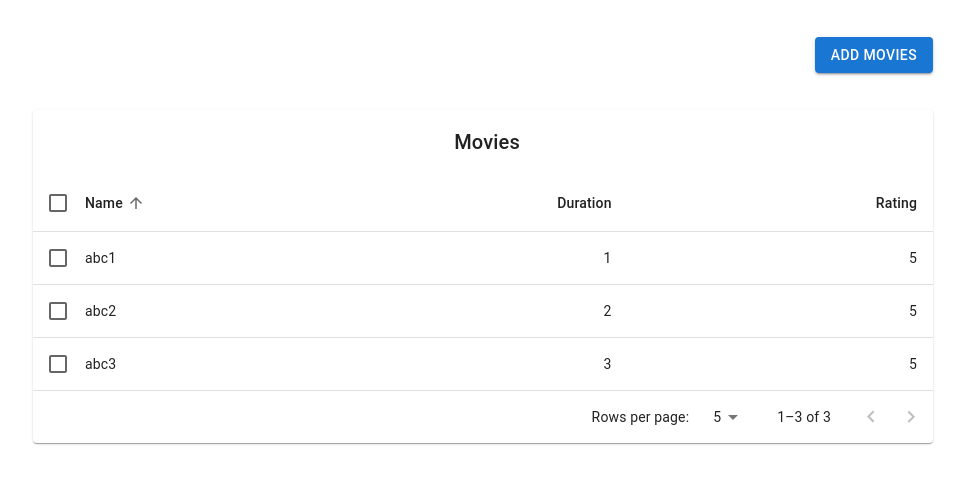
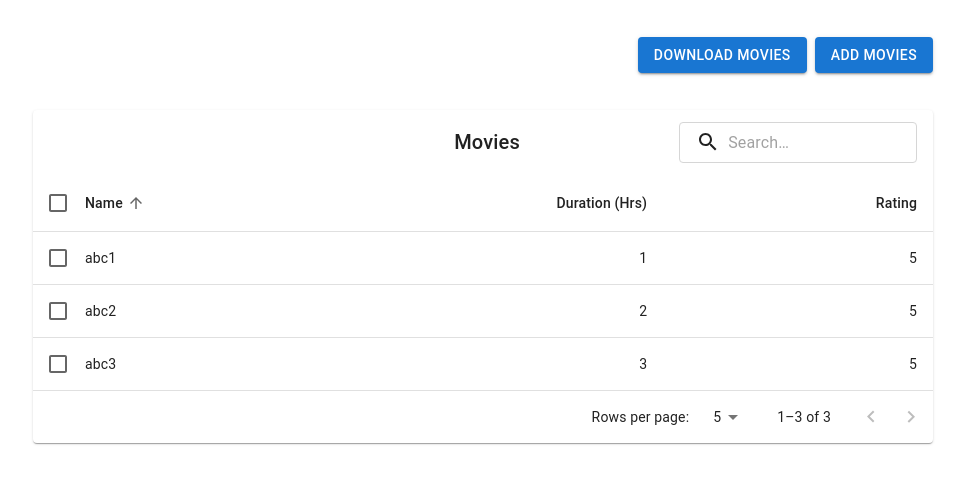
Before and after one commit to ahsan-ahmed/movie-lib-app, a React (Create React App) app in the folder ui/: page / in a window 1280 px wide. Shown: the top 484 px of the page, without its empty margins (157-1122 px from the left). Built offline with nearby package versions, Linux system fonts and the light colour scheme.

Commit message:
Added search work

```diff
--- a/ui/src/components/movies/ListMovies.tsx
+++ b/ui/src/components/movies/ListMovies.tsx
@@ -15,12 +15,56 @@ import Paper from '@mui/material/Paper';
 import Checkbox from '@mui/material/Checkbox';
 import IconButton from '@mui/material/IconButton';
 import Tooltip from '@mui/material/Tooltip';
-import DeleteIcon from '@mui/icons-material/Delete';
+// import DeleteIcon from '@mui/icons-material/Delete';
 import EditIcon from '@mui/icons-material/Edit';
 // import FilterListIcon from '@mui/icons-material/FilterList';
 import { visuallyHidden } from '@mui/utils';
 import { MoviesItemType } from '../../utils/types';
+import SearchIcon from '@mui/icons-material/Search';
+import { styled, } from '@mui/material/styles';
+import InputBase from '@mui/material/InputBase';
 
+const Search = styled('div')(({ theme }) => ({
+    position: "absolute",
+    right: 0,
+    borderRadius: theme.shape.borderRadius,
+    backgroundColor: alpha(theme.palette.common.white, 0.15),
+    '&:hover': {
+        backgroundColor: alpha(theme.palette.common.white, 0.25),
+    },
+    marginRight: theme.spacing(2),
+    marginLeft: 0,
+    width: '100%',
+    border: "1px solid #d6d6d6",
+    [theme.breakpoints.up('sm')]: {
+        marginLeft: theme.spacing(3),
+        width: 'auto',
+    },
+}));
+
+const SearchIconWrapper = styled('div')(({ theme }) => ({
+    padding: theme.spacing(0, 2),
+    height: '100%',
+    position: 'absolute',
+    pointerEvents: 'none',
+    display: 'flex',
+    alignItems: 'center',
+    justifyContent: 'center',
+}));
+
+const StyledInputBase = styled(InputBase)(({ theme }) => ({
+    color: 'inherit',
+    '& .MuiInputBase-input': {
+        padding: theme.spacing(1, 1, 1, 0),
+        // vertical padding + font size from searchIcon
+        paddingLeft: `calc(1em + ${theme.spacing(4)})`,
+        transition: theme.transitions.create('width'),
+        width: '100%',
+        [theme.breakpoints.up('md')]: {
+            width: '20ch',
+        },
+    },
+}));
 
 
 function descendingComparator<T>(a: T, b: T, orderBy: keyof T) {
@@ -81,7 +125,7 @@ const headCells: readonly HeadCell[] = [
         id: 'duration',
         numeric: true,
         disablePadding: false,
-        label: 'Duration',
+        label: 'Duration (Hrs)',
     },
     {
         id: 'rating',
@@ -151,14 +195,17 @@ function EnhancedTableHead(props: EnhancedTableProps) {
 interface EnhancedTableToolbarProps {
     numSelected: number;
     onClickEdit: () => void;
+    filterText: string;
+    setFilterText: (text: string) => void;
 }
 
 function EnhancedTableToolbar(props: EnhancedTableToolbarProps) {
-    const { numSelected, onClickEdit } = props;
+    const { numSelected, onClickEdit, filterText, setFilterText } = props;
 
     return (
         <Toolbar
             sx={{
+                position: 'relative',
                 pl: { sm: 2 },
                 pr: { xs: 1, sm: 1 },
                 ...(numSelected > 0 && {
@@ -186,13 +233,24 @@ function EnhancedTableToolbar(props: EnhancedTableToolbarProps) {
                     Movies
                 </Typography>
             )}
-            {numSelected > 0 && (
+            <Search>
+                <SearchIconWrapper>
+                    <SearchIcon />
+                </SearchIconWrapper>
+                <StyledInputBase
+                    placeholder="Search…"
+                    inputProps={{ 'aria-label': 'search' }}
+                    value={filterText}
+                    onChange={e => setFilterText(e.target.value.toLocaleLowerCase())}
+                />
+            </Search>
+            {/* {numSelected > 0 && (
                 <Tooltip title="Delete">
                     <IconButton>
                         <DeleteIcon />
                     </IconButton>
                 </Tooltip>
-            )}
+            )} */}
             {numSelected === 1 && (
                 <Tooltip title="Edit">
                     <IconButton onClick={onClickEdit}>
@@ -217,6 +275,7 @@ interface ListMoviesTableProps {
     selectedMovie: MoviesItemType | null;
 }
 export default function ListMoviesTable({ moviesList, onClickEdit, selectedMovie }: ListMoviesTableProps) {
+    const [filterText, setFilterText] = React.useState("");
     const [order, setOrder] = React.useState<Order>('asc');
     const [orderBy, setOrderBy] = React.useState<keyof MoviesItemType>('name');
     const [selected, setSelected] = React.useState<readonly string[]>([]);
@@ -224,12 +283,19 @@ export default function ListMoviesTable({ moviesList, onClickEdit, selectedMovie
     const [dense, setDense] = React.useState(false);
     const [rowsPerPage, setRowsPerPage] = React.useState(5);
 
-    console.log(selected, "selected")
     React.useEffect(() => {
         if (!selectedMovie) {
             setSelected([]);
         }
     }, [selectedMovie])
+
+    const filteredItems = moviesList.filter(
+        item =>
+            item.name.toLocaleLowerCase().includes(filterText)
+    );
+
+    const itemsToDisplay = filterText ? filteredItems : moviesList;
+
     const handleRequestSort = (
         event: React.MouseEvent<unknown>,
         property: keyof MoviesItemType,
@@ -285,24 +351,29 @@ export default function ListMoviesTable({ moviesList, onClickEdit, selectedMovie
 
     // Avoid a layout jump when reaching the last page with empty rows.
     const emptyRows =
-        page > 0 ? Math.max(0, (1 + page) * rowsPerPage - moviesList.length) : 0;
+        page > 0 ? Math.max(0, (1 + page) * rowsPerPage - itemsToDisplay.length) : 0;
 
     const visibleRows = React.useMemo(
         () =>
-            stableSort(moviesList, getComparator(order, orderBy)).slice(
+            stableSort(itemsToDisplay, getComparator(order, orderBy)).slice(
                 page * rowsPerPage,
                 page * rowsPerPage + rowsPerPage,
             ),
-        [moviesList, order, orderBy, page, rowsPerPage],
+        [itemsToDisplay, order, orderBy, page, rowsPerPage],
     );
 
     return (
         <Box sx={{ width: '100%' }}>
             <Paper sx={{ width: '100%', mb: 2 }}>
-                <EnhancedTableToolbar numSelected={selected.length} onClickEdit={() => {
-                    let movie = moviesList.find(m => m.name === selected[0]) || null;
-                    onClickEdit(movie);
-                }} />
+                <EnhancedTableToolbar
+                    numSelected={selected.length}
+                    onClickEdit={() => {
+                        let movie = itemsToDisplay.find(m => m.name === selected[0]) || null;
+                        onClickEdit(movie);
+                    }}
+                    filterText={filterText}
+                    setFilterText={setFilterText}
+                />
                 <TableContainer>
                     <Table
                         sx={{ minWidth: 750 }}
--- a/ui/src/components/movies/index.tsx
+++ b/ui/src/components/movies/index.tsx
@@ -1,8 +1,11 @@
-import React, { useState } from "react"
+import React, { useRef, useState } from "react"
 import AddMovies from "./AddMovies";
 import ListMovies from "./ListMovies";
 import Button from '@mui/material/Button';
+import { CSVLink } from 'react-csv'
 import { MoviesItemType } from "../../utils/types";
+import { downloadFileTxt } from "../../utils/helpers";
+// import { downloadFileJson } from "../../utils/helpers";
 
 const MOVIES_LIST = [
     { id: 1, name: "abc1", duration: "1", rating: "5" },
@@ -10,6 +13,7 @@ const MOVIES_LIST = [
     { id: 3, name: "abc3", duration: "3", rating: "5" },
 ]
 const Movies = () => {
+    const csvLink = useRef(null) // setup the ref that we'll use for the hidden CsvLink click once we've updated the data
     const [openMoviesDialog, setOpenMoviesDialog] = useState(false);
     const [moviesList, setMoviesList] = useState<Array<MoviesItemType>>([...MOVIES_LIST]);
     const [selectedMovie, setSelectedMovie] = useState<MoviesItemType | null>(null);
@@ -17,13 +21,25 @@ const Movies = () => {
     return (
         <>
             <div className="header">
+                <Button variant="contained" onClick={() => {
+                    //  downloadFileJson(moviesList)
+                    downloadFileTxt(moviesList);
+                    // csvLink.current && csvLink.current.link && csvLink.current.link.click();
+                }} style={{ marginRight: 8 }}>Download Movies</Button>
                 <Button variant="contained" onClick={() => { setOpenMoviesDialog(true) }}>Add Movies</Button>
             </div>
+            <CSVLink
+                data={moviesList}
+                filename='movies.csv'
+                className='hidden'
+                ref={csvLink}
+                target='_blank'
+            />
             <AddMovies
                 open={openMoviesDialog}
                 onClose={() => { setOpenMoviesDialog(false); setSelectedMovie(null); }}
                 submitMovies={(movie) => {
-                    console.log(movie, "submitMovies");
+                    // console.log(movie, "submitMovies");
                     if (selectedMovie) {
                         let _moviesList = [...moviesList];
                         let foundIndex = _moviesList.findIndex(x => x.name === selectedMovie.name);
--- /dev/null
+++ b/ui/src/utils/helpers.ts
@@ -0,0 +1,36 @@
+export const downloadFileJson = (myData: any) => {
+    // create file in browser
+    const fileName = "my-file";
+    const json = JSON.stringify(myData, null, 2);
+    const blob = new Blob([json], { type: "application/json" });
+    const href = URL.createObjectURL(blob);
+
+    // create "a" HTLM element with href to file
+    const link = document.createElement("a");
+    link.href = href;
+    link.download = fileName + ".json";
+    document.body.appendChild(link);
+    link.click();
+
+    // clean up "a" element & remove ObjectURL
+    document.body.removeChild(link);
+    URL.revokeObjectURL(href);
+}
+export const downloadFileTxt = (myData: any) => {
+    // create file in browser
+    const fileName = "my-file";
+    const json = JSON.stringify(myData, null, 2);
+    const blob = new Blob([json], { type: 'text/plain' });
+    const href = URL.createObjectURL(blob);
+
+    // create "a" HTLM element with href to file
+    const link = document.createElement("a");
+    link.href = href;
+    link.download = fileName + ".txt";
+    document.body.appendChild(link);
+    link.click();
+
+    // clean up "a" element & remove ObjectURL
+    document.body.removeChild(link);
+    URL.revokeObjectURL(href);
+}
```
Also changed, not shown: 1 other file (tests, documents, lock files or other folders).
